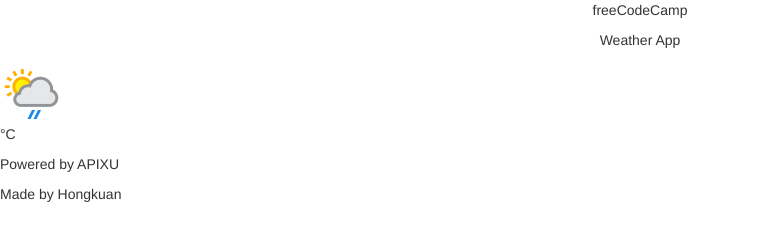
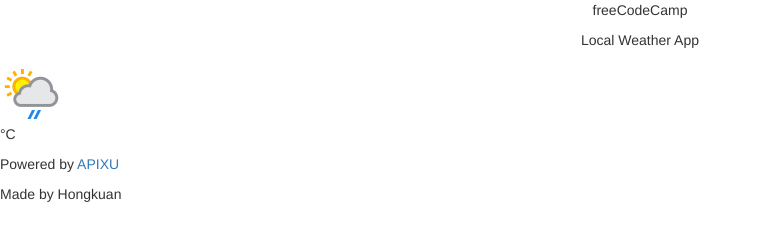
Before and after one commit to hongkuancn/fccproj-WeatherApp, a plain HTML site: page index.html in a window 1280 px wide. Shown: the whole page, without its empty margins (0-761 px from the left). Drawn offline with Linux system fonts and the light colour scheme; a web font is replaced by a local one.

Commit message:
fix bugs

```diff
--- a/index.html
+++ b/index.html
@@ -16,7 +16,7 @@
 <body>
     <div id="title">
         <p class="text-center">freeCodeCamp</p>
-        <p class="text-center">Weather App</p>
+        <p class="text-center">Local Weather App</p>
     </div>
     <div id="temperature">
         <img id="icon" src="img/weather/64x64/day/353.png" alt="">
@@ -26,7 +26,7 @@
         <p></p>
     </div>
     <div id="acknowlege">
-        <p>Powered by APIXU</p>
+        <p>Powered by <a href="https://www.apixu.com" target="_blank">APIXU</a></p>
         <p>Made by Hongkuan</p>
     </div>
 
--- a/js/main.js
+++ b/js/main.js
@@ -28,7 +28,7 @@ $(function() {
                 temp = `${data["current"]["temp_c"]} °C`;
                 $("#digital").text(temp);
 
-                //get picture
+                //get weather icon
                 icon = `${data.current.condition.icon}`;
                 pic = "img/" + icon.slice(16);
                 $("#icon").attr("src",pic);
```
